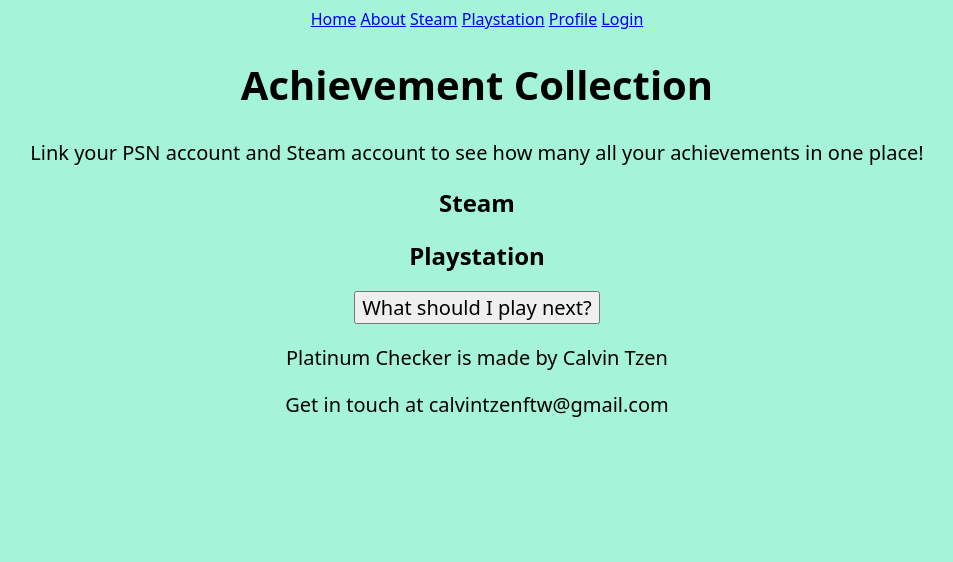
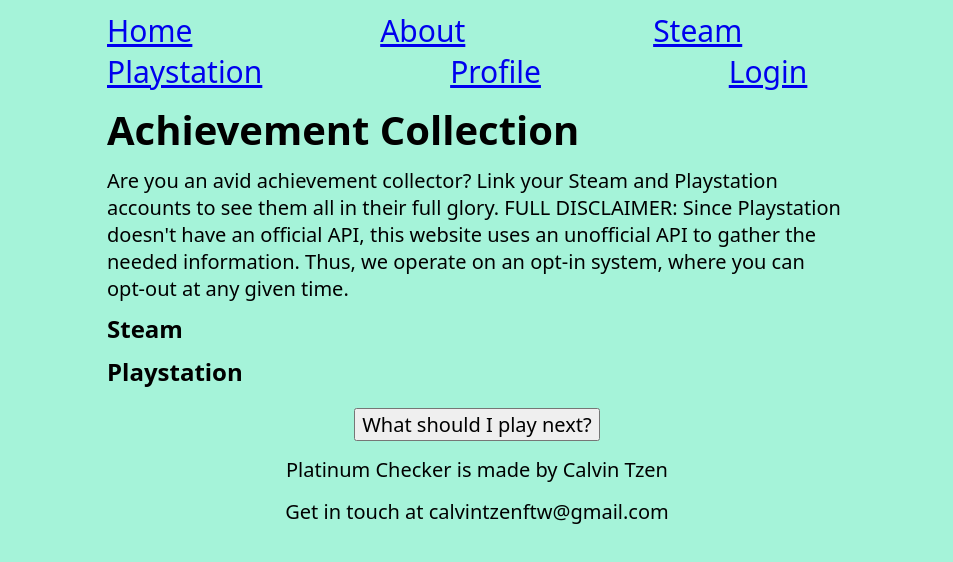
Before and after one commit to TzenCalvin/achievementProject, a website: page public/index.html in a window 1280 px wide. Shown: the whole page, without its empty margins (163-1116 px from the left). Drawn offline with Linux system fonts and the light colour scheme; a web font is replaced by a local one.

Commit message:
fixed some of the layout, used a more readable font

```diff
--- a/public/index.html
+++ b/public/index.html
@@ -4,7 +4,7 @@
         <meta charset="utf-8">
         <title>Achievement Collection</title>
         <link rel="stylesheet" href="styles.css">
-        <link href="https://fonts.googleapis.com/css2?family=Combo&display=swap" rel="stylesheet">
+        <link href="https://fonts.googleapis.com/css2?family=Noto+Sans:ital,wght@0,100..900;1,100..900&display=swap" rel="stylesheet">
         <script src="index.js"></script>
     </head>
 
@@ -17,9 +17,12 @@
         <a href="/profile">Profile</a>
         <a href="/login">Login</a>
       </nav>
+      <section id="welcome-page">
         <h1>Achievement Collection</h1>
         <p>
-        Link your PSN account and Steam account to see how many all your achievements in one place!
+          Are you an avid achievement collector? Link your Steam and Playstation accounts to see them all in their full glory.
+          FULL DISCLAIMER: Since Playstation doesn't have an official API, this website uses an unofficial API to gather the
+          needed information. Thus, we operate on an opt-in system, where you can opt-out at any given time.
         </p>
         <h2 id = "steam">
           Steam
@@ -28,9 +31,10 @@
           Playstation
         </h2>
         <section id="view-recs">
-        <button id="recs">What should I play next?</button>
+          <button id="recs-button">What should I play next?</button>
         </section>
         <section id="reccomendations">
+        </section>
       </section>
 
       <footer>
--- a/public/index.js
+++ b/public/index.js
@@ -1,6 +1,18 @@
 "use strict";
 
 (function() {
+
+  window.addEventListener("load", init);
+
+  /**
+   * Sets up the necessary buttons and displays the welcome page when the webpage loads.
+   */
+  function init() {
+
+
+    document.cookie = 'logged-in=false';
+    checkIfLoggedIn();
+  }
 
   // HELPER FUNCTIONS
 
--- a/public/styles.css
+++ b/public/styles.css
@@ -1,9 +1,9 @@
 html * {
   font-family: "Combo", system-ui;
+  margin: 10px 90px;
 }
 
 body {
-  text-align: center;
   background-color: rgb(165, 243, 217);
 }
 
@@ -12,6 +12,28 @@
 }
 
 #prizes, select, p, button {
+  font-size: 20px;
+}
+
+nav {
+  font-size: 30px;
+}
+
+#view-recs {
+  display: flex;
+  text-align: center;
+  justify-content: center;
+  margin-top: 20px;
+}
+
+#recs-button {
+  margin: 0;
+}
+
+footer p {
+  text-align: center;
+  padding: 5px;
+  margin: 5px;
   font-size: 20px;
 }
 
```
Lines whose indentation alone changed are shown as unchanged.
